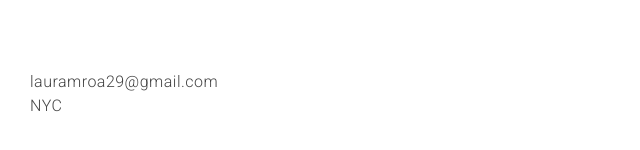
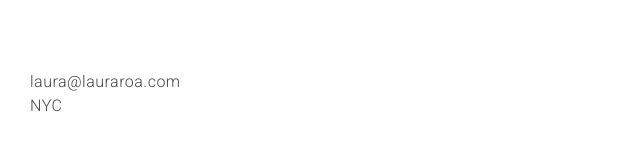
Before and after one commit to lauramroa/lauramroa.github.io, a plain HTML site: page index.html in a window 1280 px wide. Shown: the part 642-792 px from the top of the page, 0-640 px from the left. Drawn offline with nearby package versions, Linux system fonts and the light colour scheme.

Commit message:
Update email

```diff
--- a/index.html
+++ b/index.html
@@ -12,7 +12,7 @@
 <div id="name">
 </div>
 <div id="email">
-    lauramroa29@gmail.com
+    laura@lauraroa.com
     <br/>
     NYC
 </div>
```
